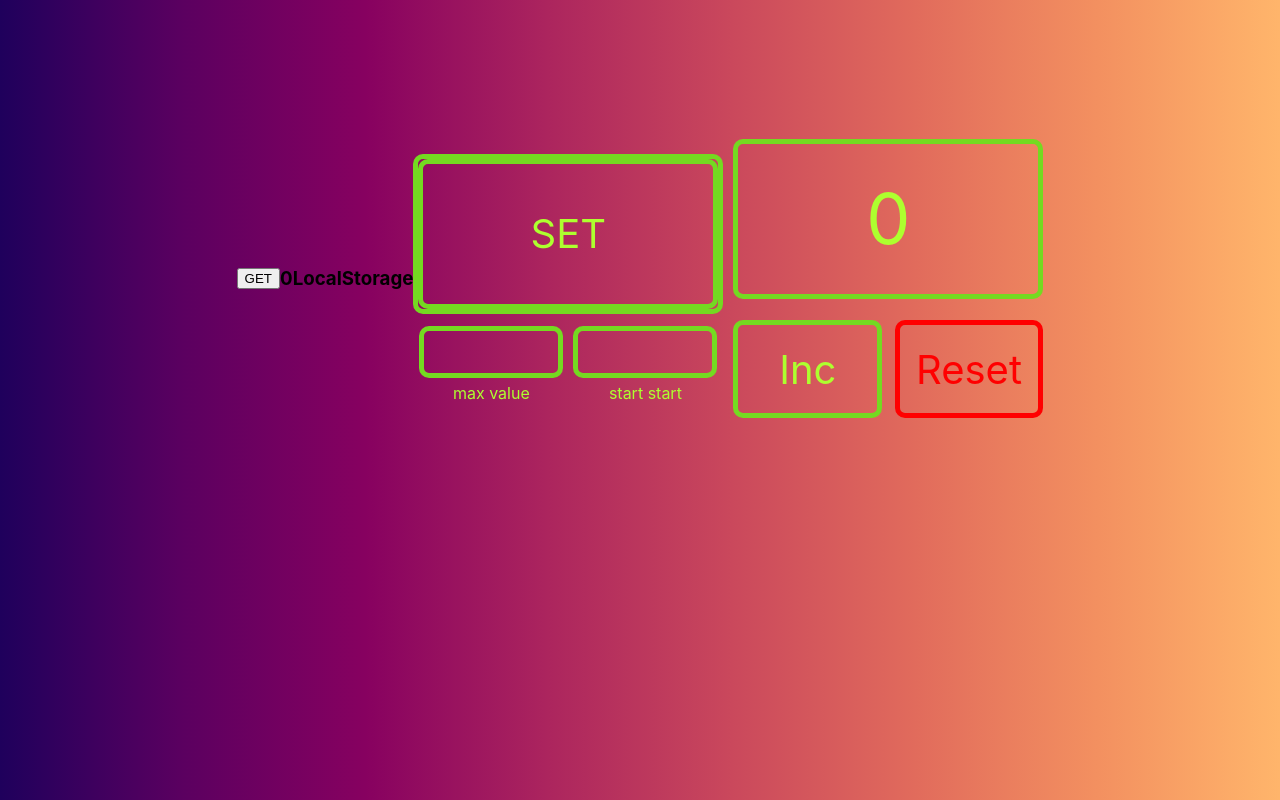
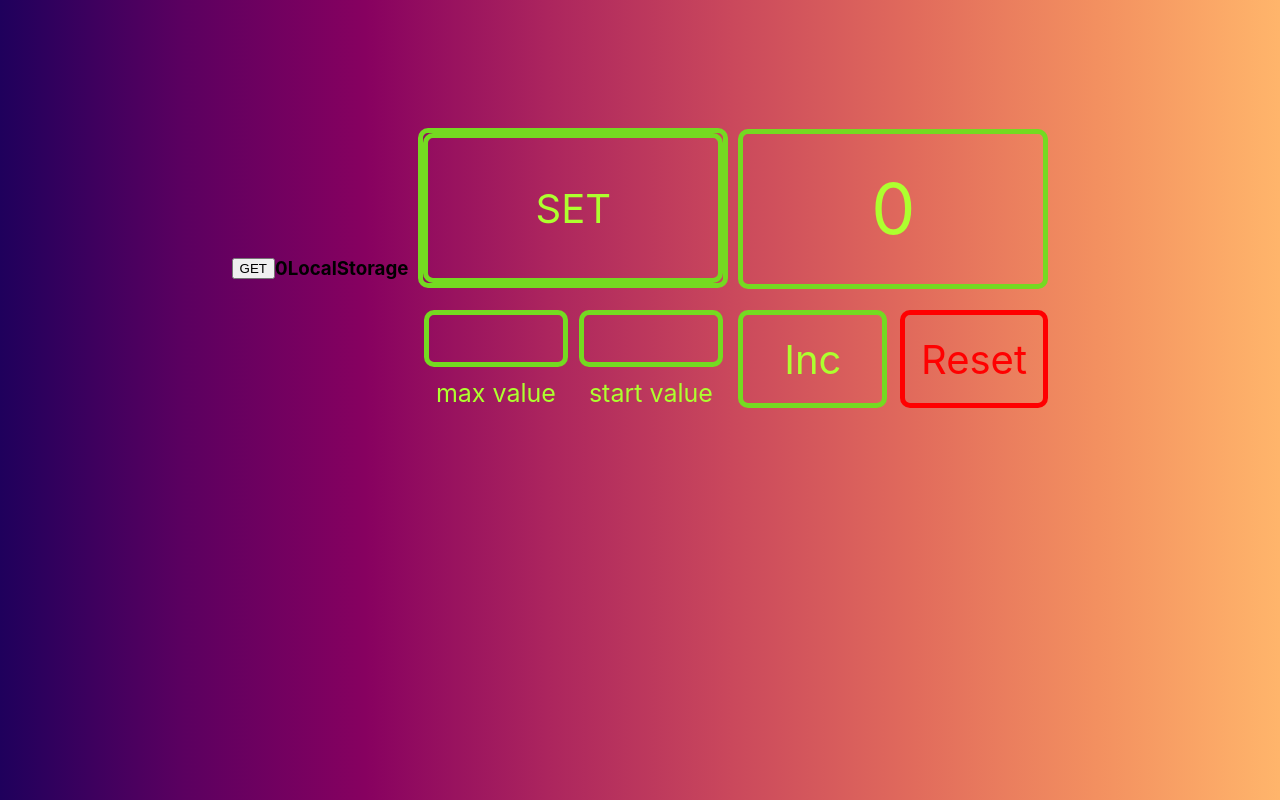
Before and after one commit to artem5511/counternew, a React (Create React App) app: page / in a window 1280 px wide. Built offline with nearby package versions, Linux system fonts and the light colour scheme.

Commit message:
refactor css

```diff
--- a/src/components/Setcounter.tsx
+++ b/src/components/Setcounter.tsx
@@ -12,7 +12,6 @@ type CounterPropsType = {
 export const Setcounter = (props: CounterPropsType) => {
     return (
         <div className={e.divmain}>
-            <div className={e.counter}>
                 <div className={e.butmon}>
                     <Button
                         name={'SET'}
@@ -21,16 +20,15 @@ export const Setcounter = (props: CounterPropsType) => {
                         value={props.startValue}
                     />
                 </div>
-            </div>
             <div className={e.but}>
                 <div className={e.incont}>
                     <input className={e.inputs} type="number"/>
-                    {"max value"}
+                    <span>max value</span>
                 </div>
                 <div className={e.incont}>
                     <input className={e.inputs} type="number"
                            disabled={props.disabled}/>
-                    {'start start'}
+                    <span>start value</span>
                 </div>
             </div>
         </div>
--- a/src/components/setсounter.module.css
+++ b/src/components/setсounter.module.css
@@ -1,11 +1,10 @@
 .divmain {
     display: flex;
     flex-direction: column;
-    min-height: 300px;
-    min-width: 250px;
     align-items: center;
-    justify-content: center;
-    margin-right: 10px;
+    justify-content: space-between;
+    height: 280px;
+    margin: 0px 10px;
 }
 
 .butmon {
@@ -25,31 +24,25 @@
 
 .but {
     display: flex;
-    justify-content: center;
-    align-items: center;
-    flex-direction: row;
-    /*border-radius: 10px;*/
-    /*background-color: black;*/
-    /*margin: 0px 0px 7px 0px;*/
+    justify-content: space-between;
+    /*flex-direction: row;*/
+    width: 100%;
+    height: 35%;
 }
 
 
 
 .inputs {
-    height: 40px;
+    display: flex;
     border: 5px solid rgb(116, 218, 33);
     border-radius: 10px;
     text-align: center;
-    /*font-size: 50px;*/
-
-    /*font: inherit;*/
     color: greenyellow;
     background-color: transparent;
     /* отображаем курсор в виде руки при наведении; некоторые
     считают, что необходимо оставлять стрелочный вид для кнопок */
     cursor: pointer;
     font-size: 40px;
-    margin: 5px;
     width: 130px;
 }
 
@@ -60,8 +53,11 @@
 .incont {
     display: flex;
     flex-direction: column;
+    justify-content: space-between;
     color: greenyellow;
-    font-size: medium;
     text-align: center;
-    min-width: 50px;
+    align-items: center;
+    width: 50%;
+    height: 100%;
+    font-size: 25px;
 }
--- a/src/components/сounter.module.css
+++ b/src/components/сounter.module.css
@@ -3,7 +3,7 @@
     flex-direction: column;
     align-items: center;
     justify-content: space-between;
-    height: 280px ;
+    height: 280px;
 }
 .counter {
     display: flex;
@@ -30,8 +30,6 @@
     display: flex;
     justify-content: center;
     align-items: center;
-    flex-direction: row;
     width: 48%;
     height: 100%;
-    /*margin: 0px 5px;*/
 }
```
